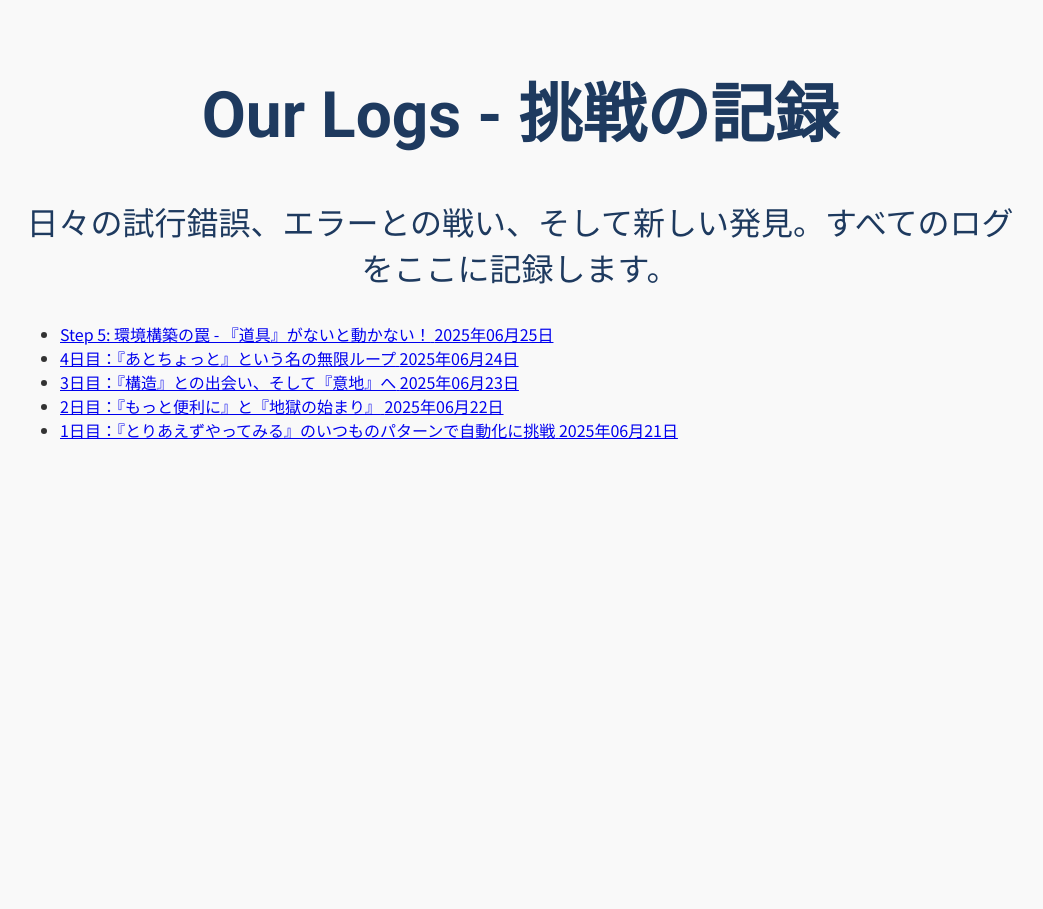
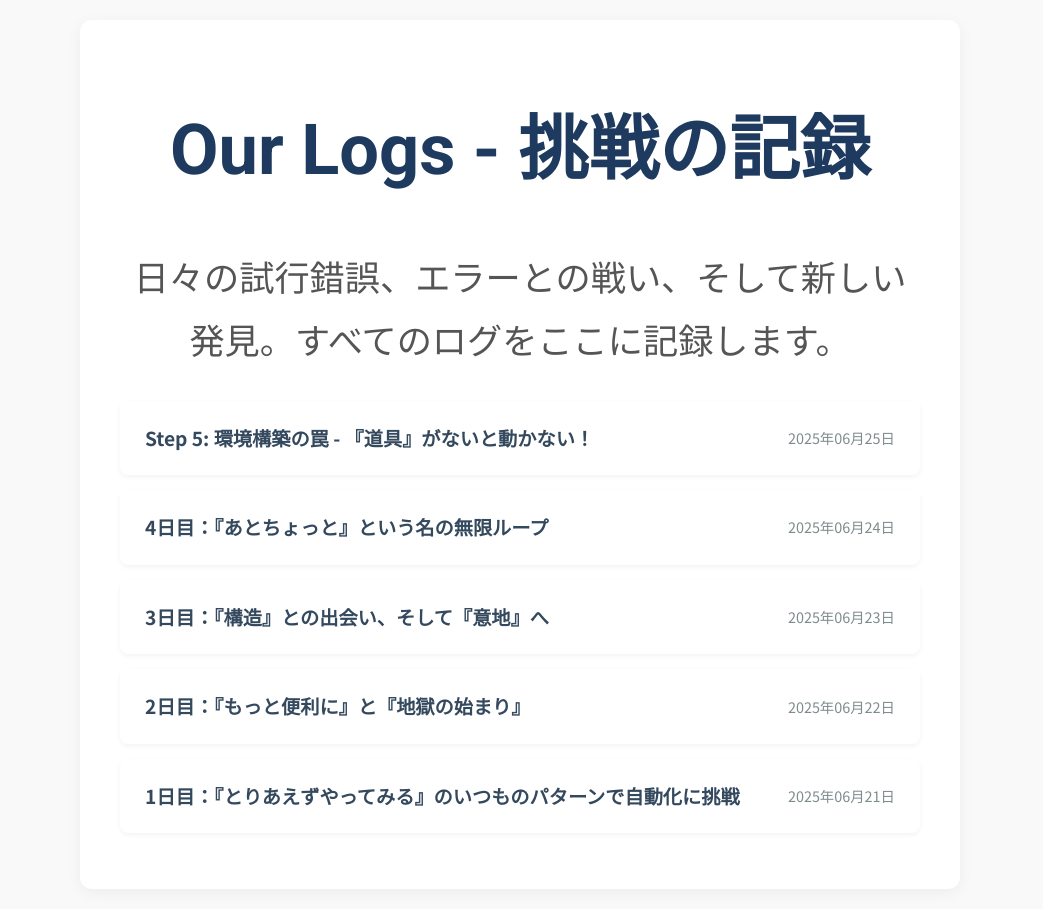
Before and after one commit to 0513reo/reo, a Jekyll site: the page built from logs-archive.html, in a window 1280 px wide. Shown: the whole page, without its empty margins (120-1163 px from the left). Built offline with Jekyll 4.4.1, drawn with Linux system fonts in a browser that asks for light colours.

Commit message:
Add files via upload

```diff
--- a/_layouts/default.html
+++ b/_layouts/default.html
@@ -3,21 +3,15 @@
 <head>
     <meta charset="UTF-8">
     <meta name="viewport" content="width=device-width, initial-scale=1.0">
-    <!-- タイトルは、各ページの情報とサイトのタイトルを自動で組み合わせます -->
     <title>{{ page.title }} | {{ site.title }}</title>
     <meta name="description" content="{{ page.excerpt | default: site.description | strip_html | normalize_whitespace | truncate: 160 }}">
-
-    <!-- Google Fonts -->
     <link rel="preconnect" href="https://fonts.googleapis.com">
     <link rel="preconnect" href="https://fonts.gstatic.com" crossorigin>
     <link href="https://fonts.googleapis.com/css2?family=Noto+Sans+JP:wght@400;700&family=Roboto:wght@700&display=swap" rel="stylesheet">
-
     <!-- ★★★ Jekyllの世界の正しいCSSの呼び出し方 ★★★ -->
-    <link rel="stylesheet" href="{{ '/assets/main.css' | relative_url }}">
+    <link rel="stylesheet" href="{{ '/assets/style.css' | relative_url }}">
 </head>
-<body>
-
+<body class="{{ page.class }}">
     {{ content }}
-
 </body>
 </html>
```
